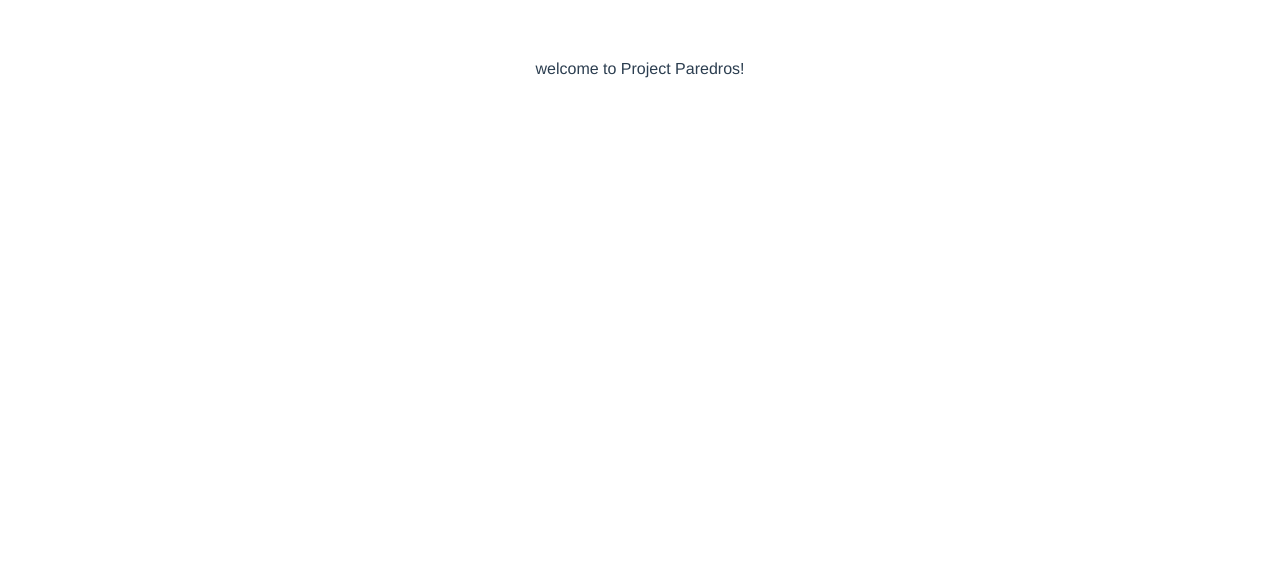
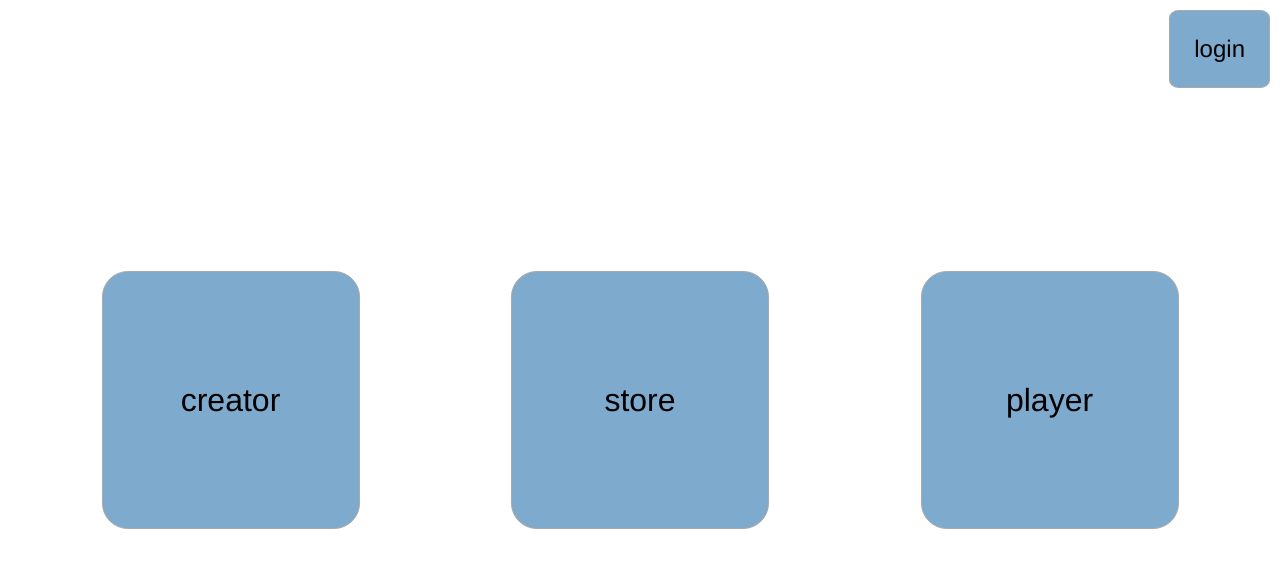
Before and after one commit to ParedrosPenandPaper/Paredros-Gateway, a Vue app: page / in a window 1280 px wide. Shown: the top 568 px of the page. Built offline with nearby package versions, Linux system fonts and the light colour scheme.

Commit message:
added graphical overlay for gateway server

```diff
--- a/public/index.html
+++ b/public/index.html
@@ -5,6 +5,18 @@
     <meta http-equiv="X-UA-Compatible" content="IE=edge">
     <meta name="viewport" content="width=device-width,initial-scale=1.0">
     <link rel="icon" href="<%= BASE_URL %>favicon.ico">
+    <style>
+      html{
+        margin: 0;
+        width: 100%;
+        height: 100%;
+      }
+      body{
+        margin: 0;
+        width: 100%;
+        height: 100%;
+      }
+    </style>
     <title>paredros-gateway</title>
   </head>
   <body>
--- a/src/App.vue
+++ b/src/App.vue
@@ -1,22 +1,105 @@
 <template>
   <div id="app">
-    welcome to Project Paredros!
+
+    <div class="routing-panel" id="auth-container">
+      <p id="auth-paragraph">login</p>
+    </div>
+
+    <div id="routing-panel-container">
+      <div id="creator-panel " class="routing-panel sized-routing-panel" @click="redirectTo('https://paredros-creator/')">
+        <p class="routing-panel-paragraph">creator</p>
+      </div>
+      <div id="store-panel" class="routing-panel sized-routing-panel" @click="redirectTo('https://paredros-store/')">
+        <p class="routing-panel-paragraph">store</p>
+      </div>
+      <div id="player-panel" class="routing-panel sized-routing-panel" @click="redirectTo('https://paredros-player/')">
+        <p class="routing-panel-paragraph">player</p>
+      </div>
+    </div>
+
   </div>
 </template>
 
 <script>
 export default {
-  name: 'app'
+  name: 'app',
+  methods: {
+    redirectTo: function(url) {
+      window.location.href = url
+    }
+  }
 }
 </script>
 
 <style>
 #app {
+  width: 100%;
+  height: 100%;
+
+  display: flex;
+  flex-flow: column nowrap;
+  justify-content: center;
+
   font-family: 'Avenir', Helvetica, Arial, sans-serif;
   -webkit-font-smoothing: antialiased;
   -moz-osx-font-smoothing: grayscale;
-  text-align: center;
-  color: #2c3e50;
-  margin-top: 60px;
+}
+
+#auth-container{
+  position: absolute;
+  top: 0;
+  right: 0;
+
+  margin: 10px;
+}
+
+#auth-paragraph{
+  margin: 1em;
+  font-size: 1.5em;
+}
+
+#routing-panel-container{
+  width: 100%;
+
+  display: flex;
+  flex-flow: row wrap;
+  justify-content: space-evenly;
+  justify-items: center;
+}
+
+.sized-routing-panel{
+  width: 20vw;
+  height: 20vw;
+  min-width: 200px;
+  min-height: 200px;
+
+  margin: 50px;
+}
+
+.routing-panel{
+  display: flex;
+  justify-content: center;
+  align-items: center;
+
+  border: 1px solid darkgrey;
+  border-radius: 10%;
+
+  background-color: #7eaacd;
+
+  cursor: pointer;
+}
+
+.routing-panel:hover{
+  background-color: #a3c2db;
+}
+
+.routing-panel:active{
+  background-color: steelblue;
+}
+
+.routing-panel-paragraph{
+  margin: 0;
+  font-size: 2em;
+  color: black;
 }
 </style>
```
Also changed, not shown: 1 other file (tests, documents, lock files or other folders).
